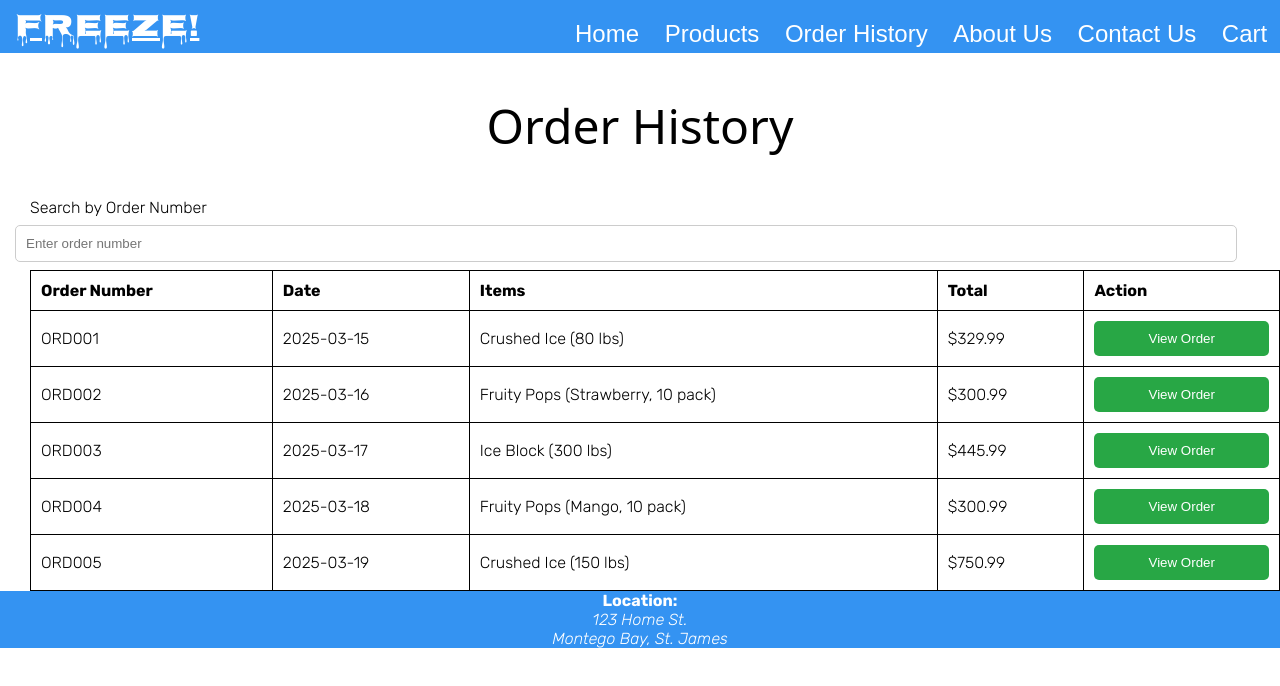
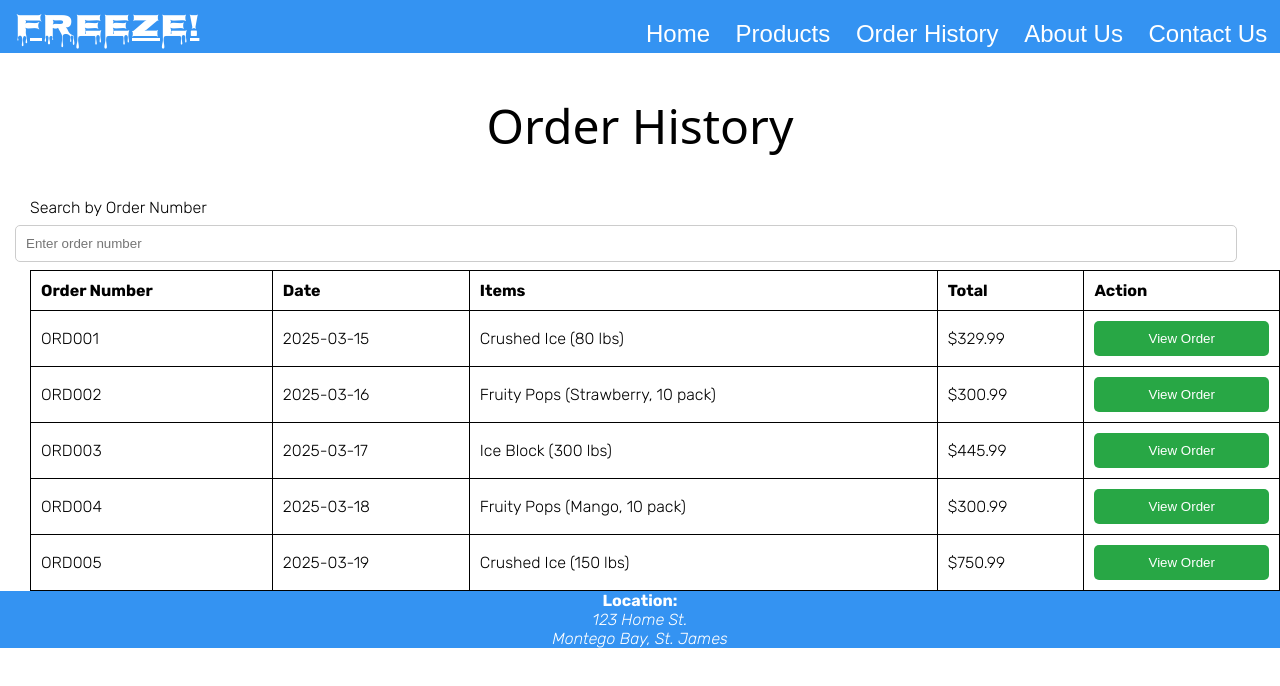
Before and after one commit to Steve-Ann/Freeze, a plain HTML site: page html/order_history.html in a window 1280 px wide. Drawn offline with Linux system fonts and the light colour scheme; sample sign-in values are in the browser's storage; a web font is replaced by a local one.

Commit message:
Update order_history.html

```diff
--- a/html/order_history.html
+++ b/html/order_history.html
@@ -34,7 +34,6 @@
             <li><a href="order_history.html">Order History</a></li>
             <li><a href="about_us.html">About Us</a></li>
             <li><a href="contact_us.html">Contact Us</a></li>
-            <li><a href="cart.html">Cart</a></li>
         </ul>
       </nav><!--nav/menu end-->
       <div class="p-contents">
```
